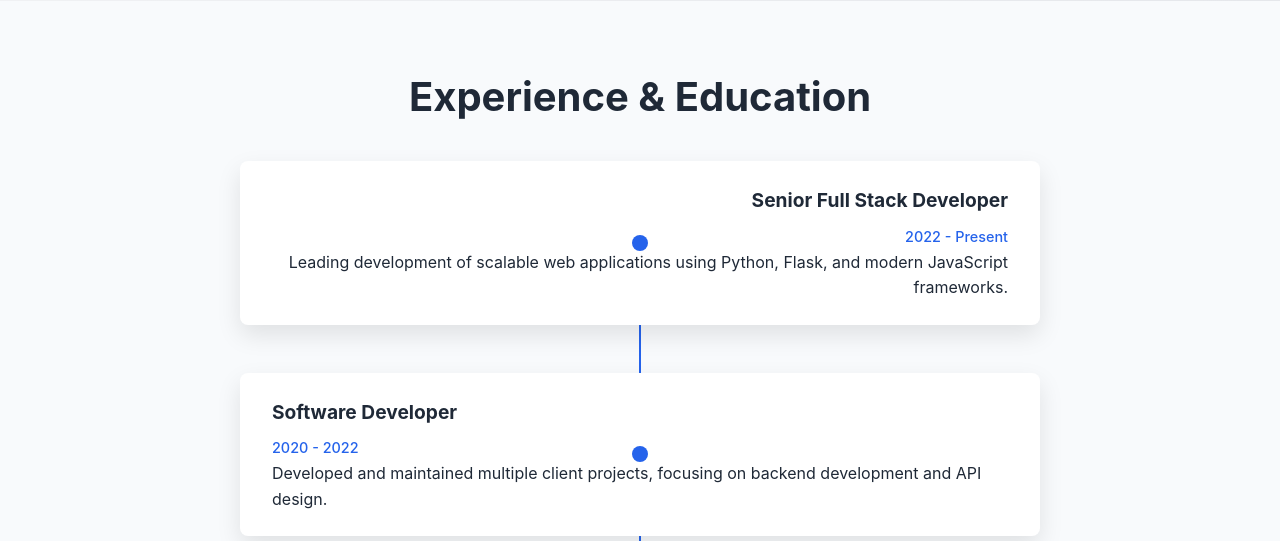
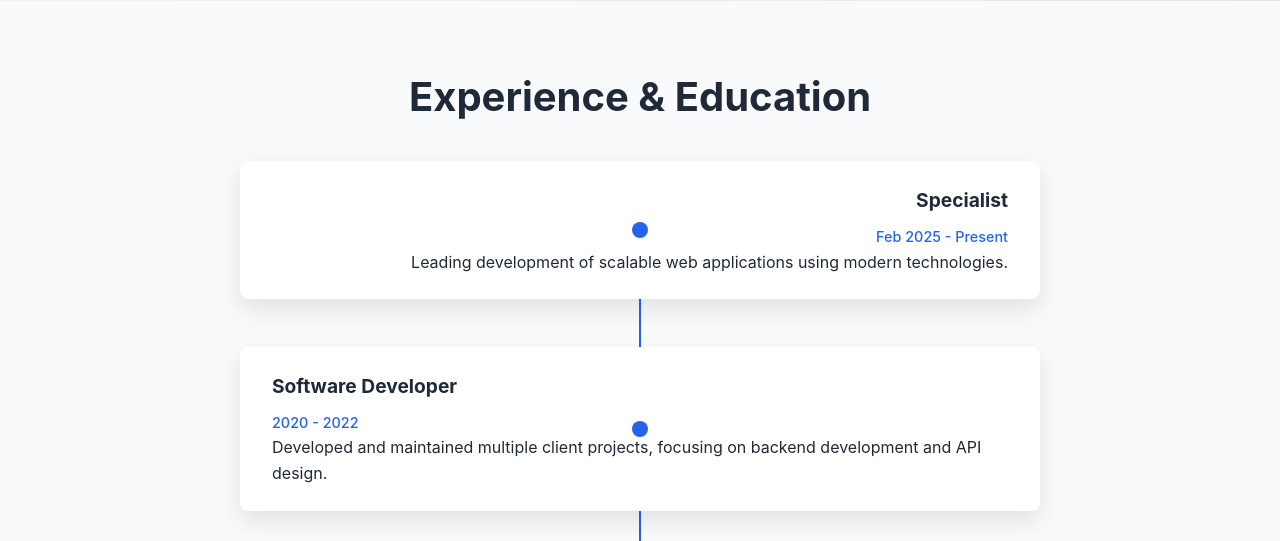
Before and after one commit to pritish27/flaskApp, a Flask app: page /about in a window 1280 px wide. Shown: the part 449-990 px from the top of the page. Run offline with Flask 3, Linux system fonts and the light colour scheme.

Commit message:
Checkpoint before assistant change: Display experience information dynamically on the about page
Refactors the site configuration to info.py and updates about.html to dynamically render experience data.

Replit-Commit-Author: Assistant

```diff
--- a/app.py
+++ b/app.py
@@ -1,121 +1,29 @@
-
 from flask import Flask, render_template, request, redirect
+from info import SITE_CONFIG
 
 app = Flask(__name__)
 
 # Configuration data for the website
-SITE_CONFIG = {
-    'personal_info': {
-        'full_name': 'Pritish Togare',
-        'title': 'Full Stack Developer & Problem Solver',
-        'description': 'I create beautiful, functional, and user-friendly web applications using modern technologies. Passionate about clean code, innovative solutions, and continuous learning.',
-        'email': 'pritish.togare@example.com',
-        'phone': '+1 (555) 123-4567',
-        'location': 'Your City, Country'
-    },
-    'skills': [
-        {
-            'icon': 'fab fa-python',
-            'name': 'Python',
-            'description': 'Flask, Django, FastAPI'
-        },
-        {
-            'icon': 'fab fa-js-square',
-            'name': 'JavaScript',
-            'description': 'React, Node.js, Express'
-        },
-        {
-            'icon': 'fas fa-database',
-            'name': 'Databases',
-            'description': 'PostgreSQL, MongoDB, Redis'
-        },
-        {
-            'icon': 'fab fa-git-alt',
-            'name': 'DevOps',
-            'description': 'Git, Docker, CI/CD'
-        }
-    ],
-    'projects': [
-        {
-            'icon': 'fas fa-laptop-code',
-            'title': 'Web Application',
-            'description': 'A full-stack web application built with Flask and React',
-            'link': '#'
-        },
-        {
-            'icon': 'fas fa-mobile-alt',
-            'title': 'Mobile App',
-            'description': 'Cross-platform mobile application with modern UI/UX',
-            'link': '#'
-        },
-        {
-            'icon': 'fas fa-chart-line',
-            'title': 'Data Analytics',
-            'description': 'Data visualization and analytics dashboard',
-            'link': '#'
-        }
-    ],
-    'social_links': {
-        'github': 'https://github.com/yourusername',
-        'linkedin': 'https://linkedin.com/in/yourusername',
-        'twitter': 'https://twitter.com/yourusername',
-        'instagram': 'https://instagram.com/yourusername'
-    },
-    'experience': [
-        {
-            'title': 'Senior Full Stack Developer',
-            'company': 'Tech Company Inc.',
-            'period': '2022 - Present',
-            'description': 'Leading development of scalable web applications using modern technologies.'
-        },
-        {
-            'title': 'Software Developer',
-            'company': 'StartUp Co.',
-            'period': '2020 - 2022',
-            'description': 'Developed and maintained multiple web applications using Python and JavaScript.'
-        },
-        {
-            'title': 'Computer Science Degree',
-            'company': 'University Name',
-            'period': '2016 - 2020',
-            'description': 'Bachelor of Science in Computer Science with focus on software engineering.'
-        }
-    ],
-    'values': [
-        {
-            'icon': 'fas fa-code',
-            'title': 'Clean Code',
-            'description': 'Writing maintainable, readable, and efficient code that stands the test of time.'
-        },
-        {
-            'icon': 'fas fa-lightbulb',
-            'title': 'Innovation',
-            'description': 'Always exploring new technologies and creative solutions to complex problems.'
-        },
-        {
-            'icon': 'fas fa-users',
-            'title': 'Collaboration',
-            'description': 'Working effectively with teams to deliver exceptional results.'
-        }
-    ]
-}
+
 
 @app.route("/")
 @app.route("/home")
 def home():
     return render_template("home.html",
-                         personal_info=SITE_CONFIG['personal_info'],
-                         skills=SITE_CONFIG['skills'],
-                         projects=SITE_CONFIG['projects'],
-                         social_links=SITE_CONFIG['social_links'])
+                           personal_info=SITE_CONFIG['personal_info'],
+                           skills=SITE_CONFIG['skills'],
+                           projects=SITE_CONFIG['projects'],
+                           social_links=SITE_CONFIG['social_links'])
+
 
 @app.route("/about")
 def about():
     return render_template("about.html",
-                         personal_info=SITE_CONFIG['personal_info'],
-                         experience=SITE_CONFIG['experience'],
-                         values=SITE_CONFIG['values'],
-                         social_links=SITE_CONFIG['social_links'])
+                           personal_info=SITE_CONFIG['personal_info'],
+                           experience=SITE_CONFIG['experience'],
+                           values=SITE_CONFIG['values'],
+                           social_links=SITE_CONFIG['social_links'])
+
 
 @app.route("/contact", methods=["GET", "POST"])
 def contact():
@@ -134,8 +42,9 @@ def contact():
         return redirect("/contact")
 
     return render_template("contact.html",
-                         personal_info=SITE_CONFIG['personal_info'],
-                         social_links=SITE_CONFIG['social_links'])
+                           personal_info=SITE_CONFIG['personal_info'],
+                           social_links=SITE_CONFIG['social_links'])
+
 
 if __name__ == "__main__":
     app.run(host='0.0.0.0', port=8080, debug=True)
--- /dev/null
+++ b/info.py
@@ -0,0 +1,101 @@
+SITE_CONFIG = {
+    'personal_info': {
+        'full_name': 'Pritish Togare',
+        'title': 'Full Stack Developer & Problem Solver',
+        'description':
+        'I create beautiful, functional, and user-friendly web applications using modern technologies. Passionate about clean code, innovative solutions, and continuous learning.',
+        'email': 'pritish.togare@example.com',
+        'phone': '+1 (555) 123-4567',
+        'location': 'Your City, Country'
+    },
+    'skills': [{
+        'icon': 'fab fa-python',
+        'name': 'Python',
+        'description': 'Flask, Django, FastAPI'
+    }, {
+        'icon': 'fab fa-js-square',
+        'name': 'Automation',
+        'description': 'PowerAutomate, Xceptor, UiPath'
+    }, {
+        'icon': 'fas fa-database',
+        'name': 'Databases',
+        'description': 'PostgreSQL, MongoDB'
+    }, {
+        'icon': 'fab fa-git-alt',
+        'name': 'DevOps',
+        'description': 'Git, Docker, CI/CD'
+    }],
+    'projects': [{
+        'icon': 'fas fa-laptop-code',
+        'title': 'Web Application',
+        'description':
+        'A full-stack web application built with Flask and React',
+        'link': '#'
+    }, {
+        'icon': 'fas fa-mobile-alt',
+        'title': 'Mobile App',
+        'description': 'Cross-platform mobile application with modern UI/UX',
+        'link': '#'
+    }, {
+        'icon': 'fas fa-chart-line',
+        'title': 'Data Analytics',
+        'description': 'Data visualization and analytics dashboard',
+        'link': '#'
+    }],
+    'social_links': {
+        'github': 'https://github.com/yourusername',
+        'linkedin': 'https://linkedin.com/in/yourusername',
+        'twitter': 'https://twitter.com/yourusername',
+        'instagram': 'https://instagram.com/yourusername'
+    },
+    'experience': [{
+        'title':
+        'Specialist',
+        'company':
+        'LTIMindtree.',
+        'period':
+        'Feb 2025 - Present',
+        'description':
+        'Leading development of scalable web applications using modern technologies.'
+    }, {
+        'title':
+        'Associate Consultant Automation Developer',
+        'company':
+        'Northern Trust.',
+        'period':
+        'June 2022 - Feb 2025',
+        'description':
+        'Developed and maintained multiple automation built using Xceptor, PowerAutomate Cloud,UiPath and built webapps using PowerApps'
+    }, {
+        'title':
+        'Computer Science Degree',
+        'company':
+        'University Name',
+        'period':
+        '2016 - 2020',
+        'description':
+        'Bachelor of Science in Computer Science with focus on software engineering.'
+    }],
+    'values': [{
+        'icon':
+        'fas fa-code',
+        'title':
+        'Clean Code',
+        'description':
+        'Writing maintainable, readable, and efficient code that stands the test of time.'
+    }, {
+        'icon':
+        'fas fa-lightbulb',
+        'title':
+        'Innovation',
+        'description':
+        'Always exploring new technologies and creative solutions to complex problems.'
+    }, {
+        'icon':
+        'fas fa-users',
+        'title':
+        'Collaboration',
+        'description':
+        'Working effectively with teams to deliver exceptional results.'
+    }]
+}
--- a/templates/about.html
+++ b/templates/about.html
@@ -36,9 +36,9 @@
             <div class="timeline-item">
                 <div class="timeline-marker"></div>
                 <div class="timeline-content">
-                    <h3>Senior Full Stack Developer</h3>
-                    <span class="timeline-period">2022 - Present</span>
-                    <p>Leading development of scalable web applications using Python, Flask, and modern JavaScript frameworks.</p>
+                    <h3>{{experience[0].title}}</h3>
+                    <span class="timeline-period">{{experience[0].period}}</span>
+                    <p>{{experience[0].description}}</p>
                 </div>
             </div>
             <div class="timeline-item">
```
